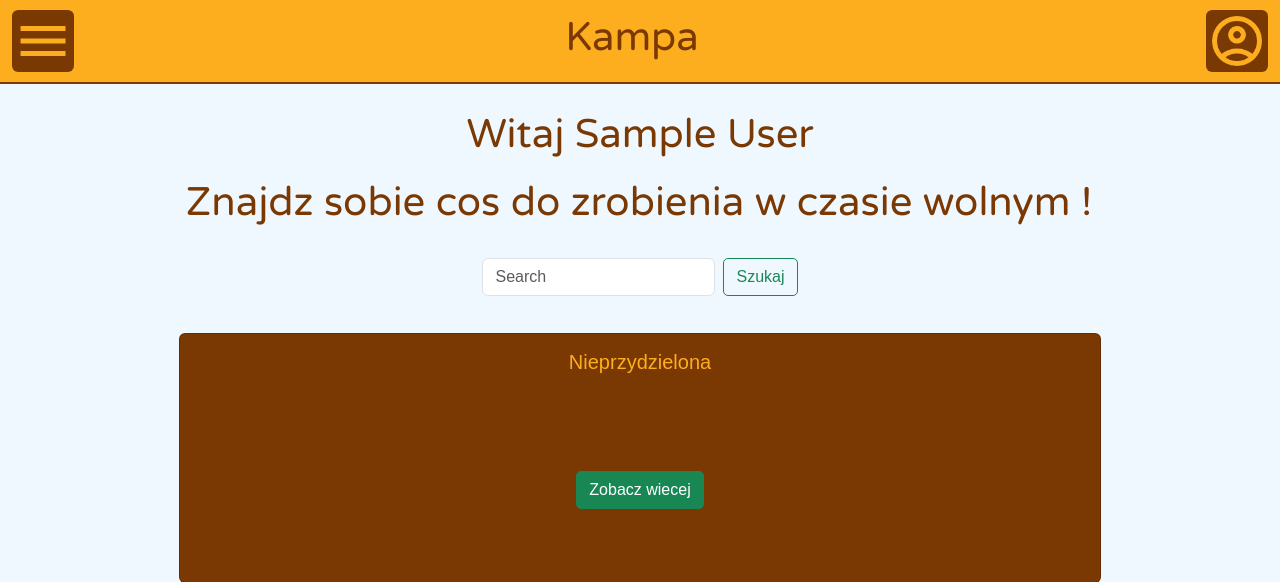
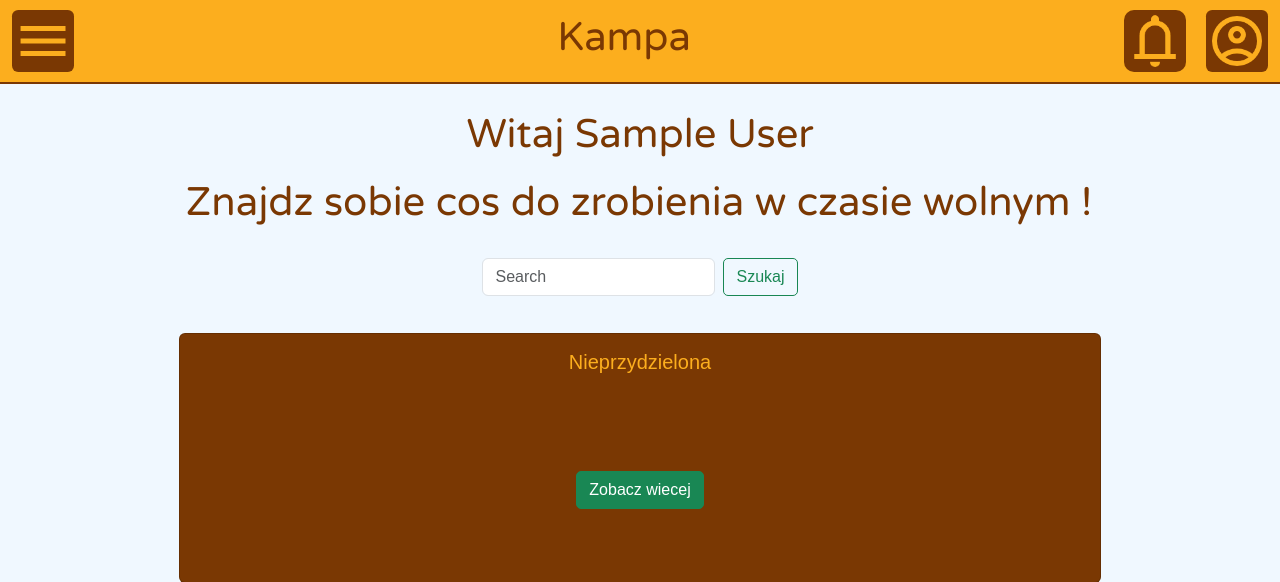
Before and after one commit to wojtek20032/free_time_application, a PHP site: page /menu.php in a window 1280 px wide. Shown: the top 582 px of the page. Run offline with PHP 8.4, Linux system fonts and the light colour scheme; the visitor is signed in with stand-in values (Sample User, id 1); data comes from the database, SQL or seed files in the repository; data that the repository does not hold is empty; some web fonts are replaced.

Commit message:
Zmiana w menu

```diff
--- a/menu/menu.css
+++ b/menu/menu.css
@@ -21,8 +21,26 @@ input {
   font-family: "Anek Kannada", sans-serif !important;
 }
 
+.navbar-brand{
+  margin-right:0px !important;
+  margin-left: 50px;
+}
+
 .dropdown-item {
   color: #fcae1e;
+}
+
+.right{
+  display:flex;
+  justify-content: flex-end;
+}
+
+#bell{
+  background-color: #7a3803;
+  border-radius:10px;
+  margin-right: 20px;
+  height:100%;
+  width:61.6px;
 }
 
 .dropdown,
--- a/menu/menu.php
+++ b/menu/menu.php
@@ -85,19 +85,21 @@ $id = $_SESSION['user_id'];
             <a class="navbar-brand" href="../menu/menu.php">
               <h1>Kampa</h1>
             </a>
+            <div class="right">
+              <a href="../powiadomienia/powiadomienia.php"><img src="../icons/bell.png" id="bell"></a>
               <div class="dropdown">
                 <button class="btn" type="button" data-bs-toggle="dropdown" aria-expanded="false" style="padding: 0%">
                   <img src="../icons/user.png" />
                 </button>
                 <ul class="dropdown-menu dropdown-menu-right" id="profile">
                   <li><a class="dropdown-item" href="../profil/profil.php">Profil</a></li>
-                <li><a class="dropdown-item" href="../powiadomienia/powiadomienia.php">Powiadomienia</a></li>
                   <li>
                     <form id="logout-form" method="POST">
                       <button class="dropdown-item" name="sign_out" type="submit" onclick="logout()">Wyloguj</button>
                     </form>
                   </li>
                 </ul>
+              </div>
             </div>
           </div>
         </div>
@@ -187,11 +189,11 @@ $id = $_SESSION['user_id'];
   </script>
   <script>
     if ("Notification" in window) {
-    if (Notification.permission === "granted" && pageAccessedByReload == false && JSON.parse(window.localStorage.getItem("cached_notifications")).length>0) {
+      if (Notification.permission === "granted" && pageAccessedByReload == false && JSON.parse(window.localStorage.getItem("cached_notifications")).length > 0) {
         notify();
       } else {
         Notification.requestPermission().then(res => {
-            if (res === "granted"  && pageAccessedByReload == false && JSON.parse(window.localStorage.getItem("cached_notifications")).length>0) {
+          if (res === "granted" && pageAccessedByReload == false && JSON.parse(window.localStorage.getItem("cached_notifications")).length > 0) {
             notify();
           }
         })
@@ -202,18 +204,18 @@ $id = $_SESSION['user_id'];
 
     function notify() {
       let len = JSON.parse(window.localStorage.getItem("cached_notifications")).length;
-    let str = (len ==1 ? " powiadomienie" : (len <5 ? " powiadomienia" : " powiadomien" ));
-    const notification = new Notification('Powiadomienia',{
-        body: 'Masz ' +len + str + ', sprawdz!',
+      let str = (len == 1 ? " powiadomienie" : (len < 5 ? " powiadomienia" : " powiadomien"));
+      const notification = new Notification('Powiadomienia', {
+        body: 'Masz ' + len + str + ', sprawdz!',
         icon: 'https://unsplash.it/400/400',
-        vibration: [300,200,300],
+        vibration: [300, 200, 300],
       });
 
-    notification.addEventListener('click', function() {
-        window.location.href = '../powiadomienia/powiadomienia.php' ;
+      notification.addEventListener('click', function () {
+        window.location.href = '../powiadomienia/powiadomienia.php';
       });
 
-    setTimeout(() => notification.close(), 5*1000);
+      setTimeout(() => notification.close(), 5 * 1000);
 
     }
   </script>
--- a/powiadomienia/powiadomienia.php
+++ b/powiadomienia/powiadomienia.php
@@ -67,9 +67,8 @@ $id = $_SESSION['user_id'];
             </button>
             <ul class="dropdown-menu dropdown-menu-right" id="profile">
               <li><a class="dropdown-item" href="../profil/profil.php">Profil</a></li>
-              <li><a class="dropdown-item" href="../powiadomienia/powiadomienia.php">Powiadomienia</a></li>
               <li>
-                <form id="logout-form" method="POST">
+                <form id="logout-form" method="POST" style="margin-bottom: 0">
                   <button class="dropdown-item" name="sign_out" type="submit" onclick="logout()">Wyloguj</button>
                 </form>
               </li>
```
Also changed, not shown: icons/bell.png. Lines whose indentation alone changed are shown as unchanged.
